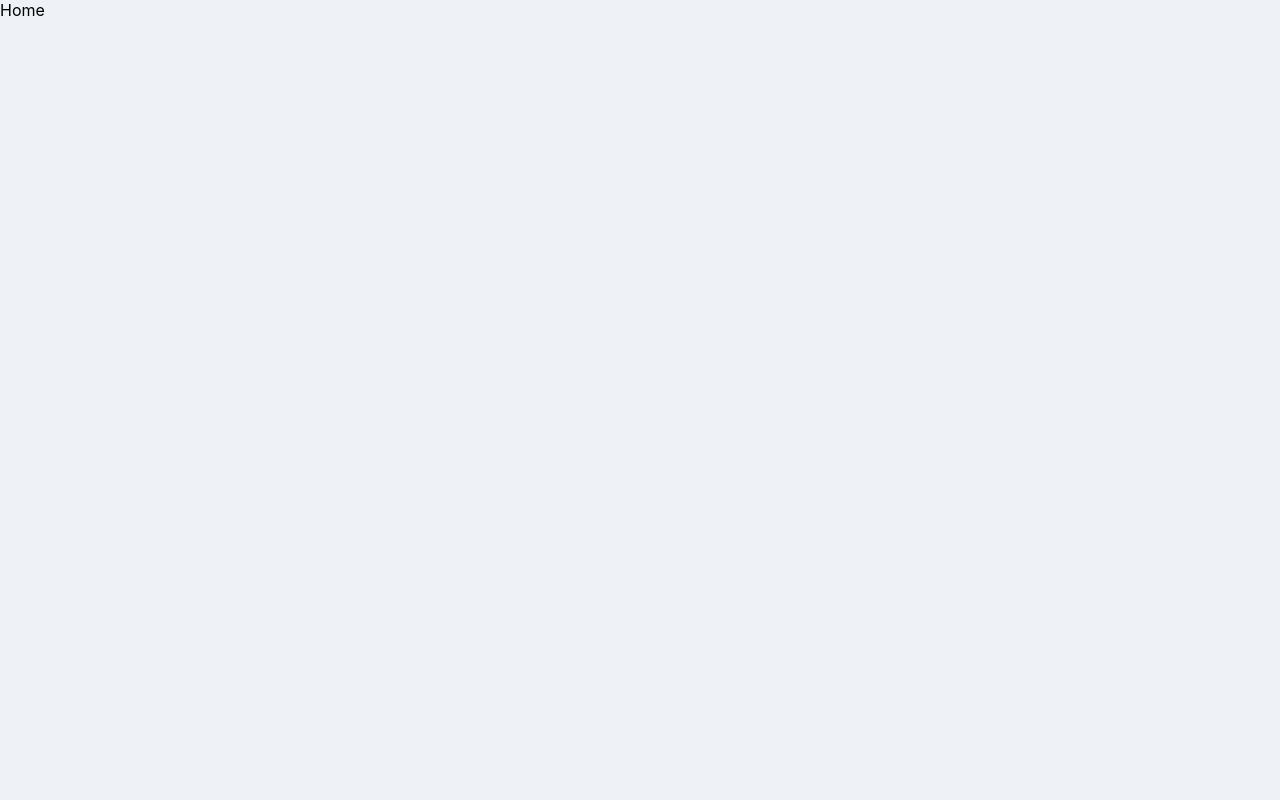
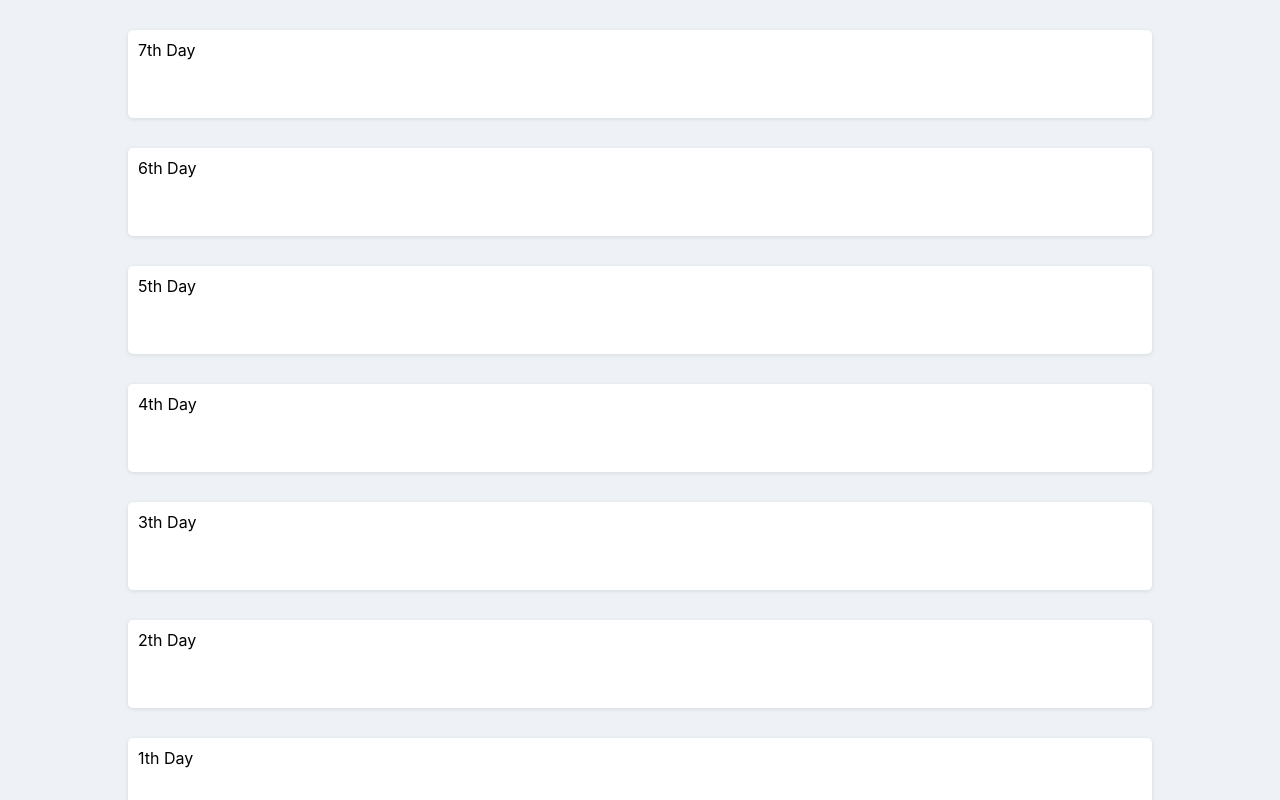
Before and after one commit to tmohammad78/learning_english_app, a React (Create React App) app: page / in a window 1280 px wide. Shown: the top 800 px of the page. Built offline with nearby package versions, Linux system fonts and the light colour scheme.

Commit message:
Fix route and comment dispatch

```diff
--- a/src/App.tsx
+++ b/src/App.tsx
@@ -1,4 +1,3 @@
-import DaysPage from 'src/pages/days';
 import { BrowserRouter as Router, Switch } from 'react-router-dom';
 import { Routes } from 'src/routes/routes';
 import WrapperRoute from 'src/routes/wrapperRoute';
--- a/src/components/generalDay/index.tsx
+++ b/src/components/generalDay/index.tsx
@@ -28,7 +28,7 @@ const GeneralDay = ({ step }: IGeneralDay) => {
       synonym: ['nice'],
     };
 
-    dispatch(addWord({ step: 7, newWord: obj }));
+    // dispatch(addWord({ step: 7, newWord: obj }));
   }, []);
   return (
     <div>
--- /dev/null
+++ b/src/components/pages/home/card/index.tsx
@@ -0,0 +1,27 @@
+import { useHistory } from 'react-router';
+import './style.scss';
+
+interface ICard {
+  title: string;
+  route: string;
+}
+
+const CardDay = ({ title = 'default', route }: ICard) => {
+  const history = useHistory();
+
+  const handleClick = () => {
+    history.push(`/${8 - parseInt(route)}th`);
+  };
+
+  return (
+    <>
+      <div className="card-parent" onClick={handleClick}>
+        <div className="title">
+          <span>{title}</span>
+        </div>
+      </div>
+    </>
+  );
+};
+
+export default CardDay;
--- /dev/null
+++ b/src/components/pages/home/card/style.scss
@@ -0,0 +1,19 @@
+.card-parent {
+  position: relative;
+  border-radius: 5px;
+  margin: 30px auto;
+  width: 80%;
+  height: 88px;
+  overflow: hidden;
+  background: white;
+  filter: drop-shadow(0 1px 2px rgba(0, 0, 0, 0.1));
+  transition: all 0.3s cubic-bezier(0.165, 0.84, 0.44, 1);
+  .title {
+    position: absolute;
+    left: 10px;
+    top: 10px;
+  }
+  &:hover {
+    filter: drop-shadow(0 5px 10px rgba(0, 0, 0, 0.2));
+  }
+}
--- a/src/components/pages/home/index.tsx
+++ b/src/pages/home/index.tsx
@@ -2,14 +2,24 @@ import { useEffect } from 'react';
 import { useSelector, useDispatch } from 'react-redux';
 import { setLastSeen } from 'src/redux/config';
 import { writeLocalStorage } from 'src/utils/localStorage';
+import { Days } from 'src/utils/days';
+import Card from 'src/components/pages/home/card';
 
 const Home = () => {
   const dispatch = useDispatch();
+
   useEffect(() => {
     const newDate = new Date();
     dispatch(setLastSeen(newDate));
     writeLocalStorage<Date>(newDate, 'lastSeen');
   }, []);
-  return <div>Home</div>;
+
+  return (
+    <div className="daysBox">
+      {Object.keys(Days).map((key) => {
+        return <Card title={Days[key]} key={key} route={key} />;
+      })}
+    </div>
+  );
 };
 export default Home;
--- a/src/pages/steps/index.tsx
+++ b/src/pages/steps/index.tsx
@@ -19,7 +19,7 @@ const StepsPage = ({ step }: IStep) => {
       synonym: ['upset'],
     };
 
-    dispatch(addWord({ step: 7, newWord: obj }));
+    // dispatch(addWord({ step: 7, newWord: obj }));
   };
   return (
     <>
--- a/src/routes/routes.ts
+++ b/src/routes/routes.ts
@@ -1,6 +1,6 @@
 import { IRoutes } from 'src/types/route';
 import NotFound from 'src/pages/notFound';
-import Home from 'src/components/pages/home';
+import Home from 'src/pages/home';
 import StepsPage from 'src/pages/steps';
 import PreviewPage from 'src/pages/preview';
 
--- a/src/utils/days.ts
+++ b/src/utils/days.ts
@@ -1,10 +1,10 @@
-export const Days = [
-  '1th Day',
-  '2th Day',
-  '3th Day',
-  '4th Day',
-  '5th Day',
-  '6th Day',
-  '7th Day',
-  'Store',
-];
+export const Days: { [key: string]: string } = {
+  1: '7th Day',
+  2: '6th Day',
+  3: '5th Day',
+  4: '4th Day',
+  5: '3th Day',
+  6: '2th Day',
+  7: '1th Day',
+  8: 'Store',
+};
```
Also changed, not shown: src/pages/days/index.tsx (deleted, +0 -13 lines).
